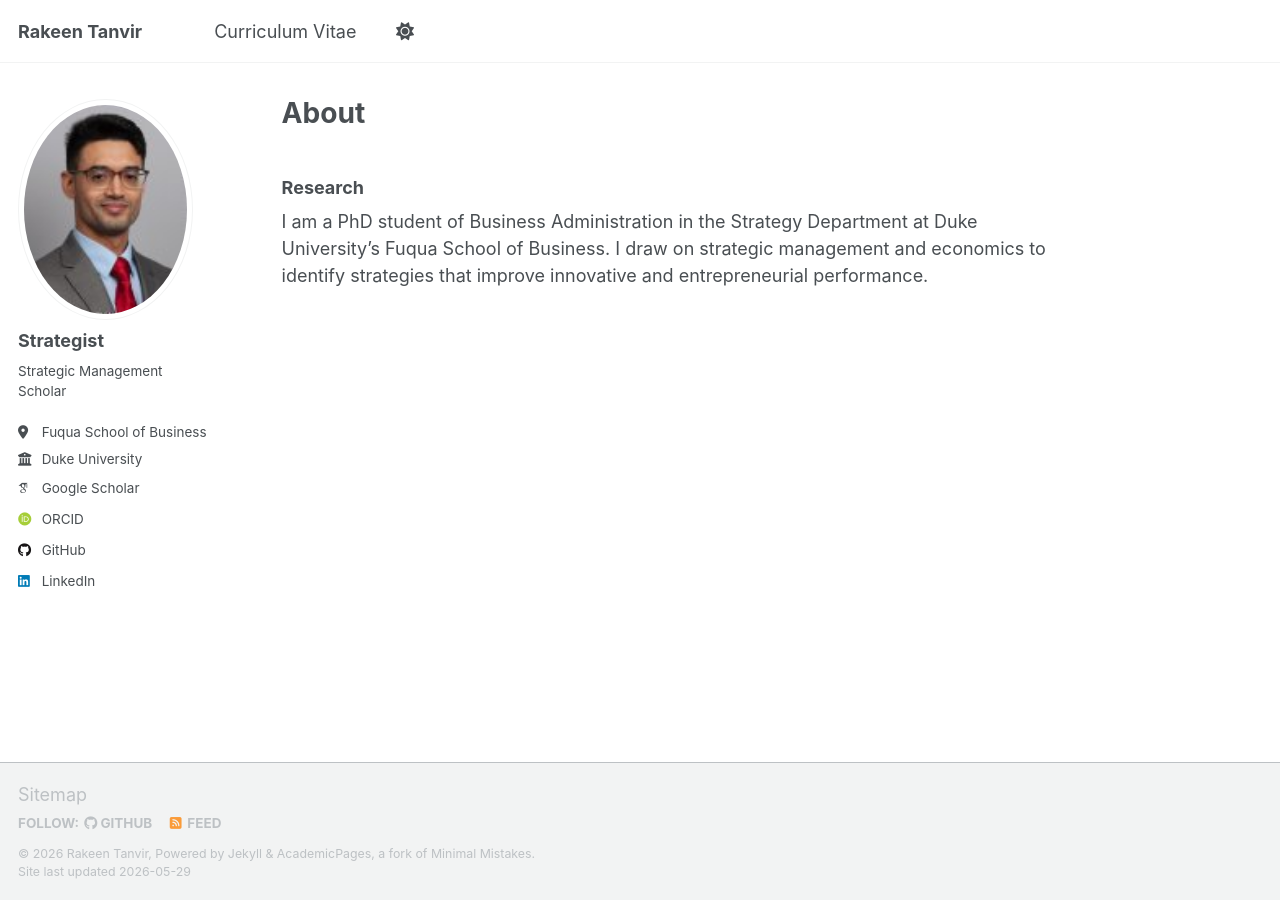
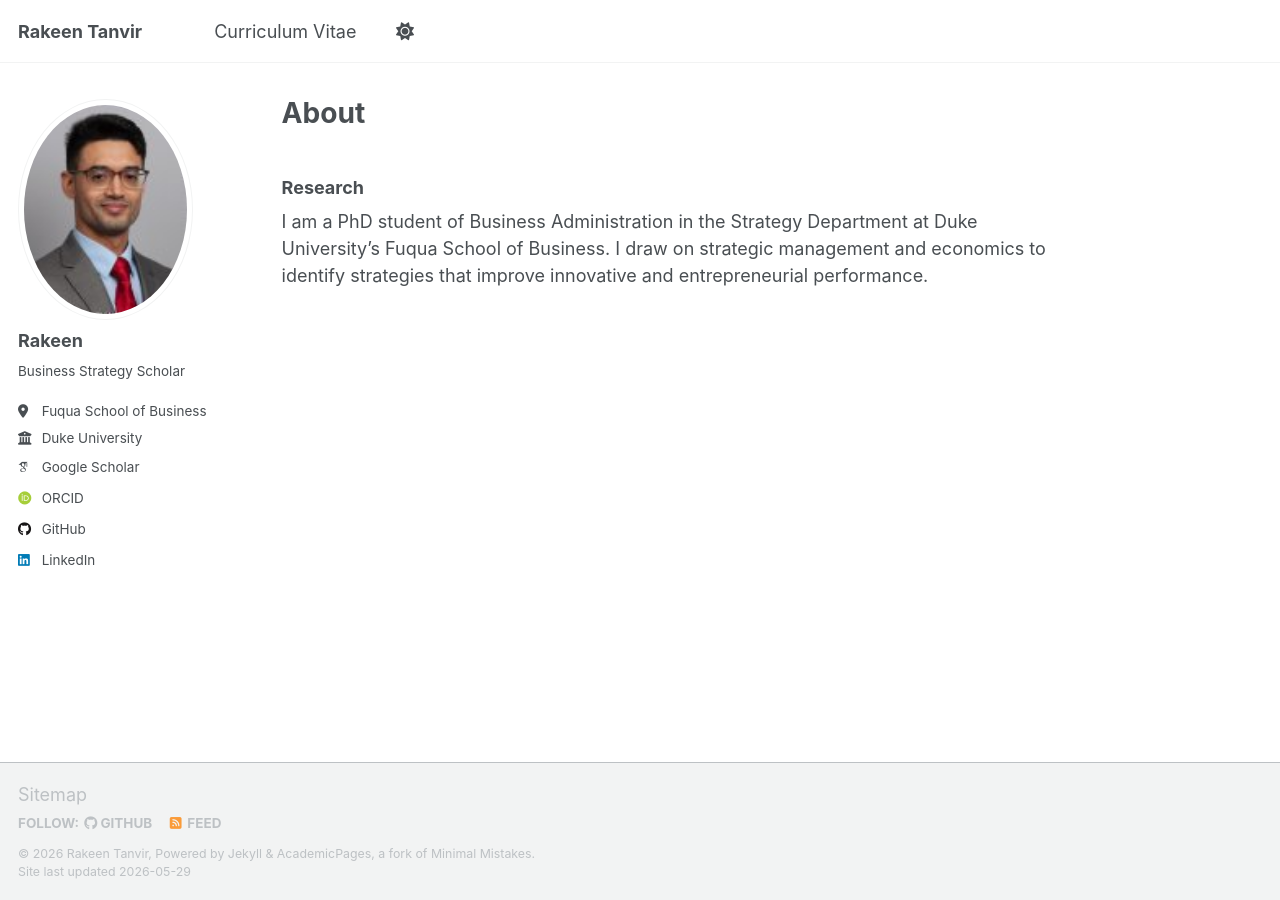
Before and after one commit to rakeentanvir/rakeentanvir.github.io, a Jekyll site: the page built from _pages/about.md, in a window 1280 px wide. Built offline with Jekyll 4.4.1, drawn with Linux system fonts in a browser that asks for light colours; some web fonts are replaced; a script that is not in the unit is left out.

Commit message:
Update description and author details in config

```diff
--- a/_config.yml
+++ b/_config.yml
@@ -12,7 +12,7 @@ site_theme               : "default" # Currently available options are "default"
 title                    : "Rakeen Tanvir"
 title_separator          : "-"
 name                     : &name "Rakeen Tanvir"
-description              : &description "Strategic Management Researcher"
+description              : &description "Business Strategy Researcher"
 url                      : https://rakeentanvir.github.io # the base hostname & protocol for your site e.g. "https://[your GitHub username].github.io" or if you already have some other page hosted on Github then use "https://[your GitHub username].github.io/[Your Repo Name]"
 baseurl                  : "" # the subpath of your site, e.g. "/blog"
 repository               : "rakeentanvir/rakeentanvir.github.io"
@@ -23,9 +23,9 @@ repository               : "rakeentanvir/rakeentanvir.github.io"
 author:
   # Biographic information
   avatar           : "profile.png"
-  name             : "Strategist"
+  name             : "Rakeen"
   pronouns         : # example: "she/her"
-  bio              : "Strategic Management Scholar"
+  bio              : "Business Strategy Scholar"
   location         : "Fuqua School of Business"
   employer         : "Duke University"
   uri              : # URL
```
